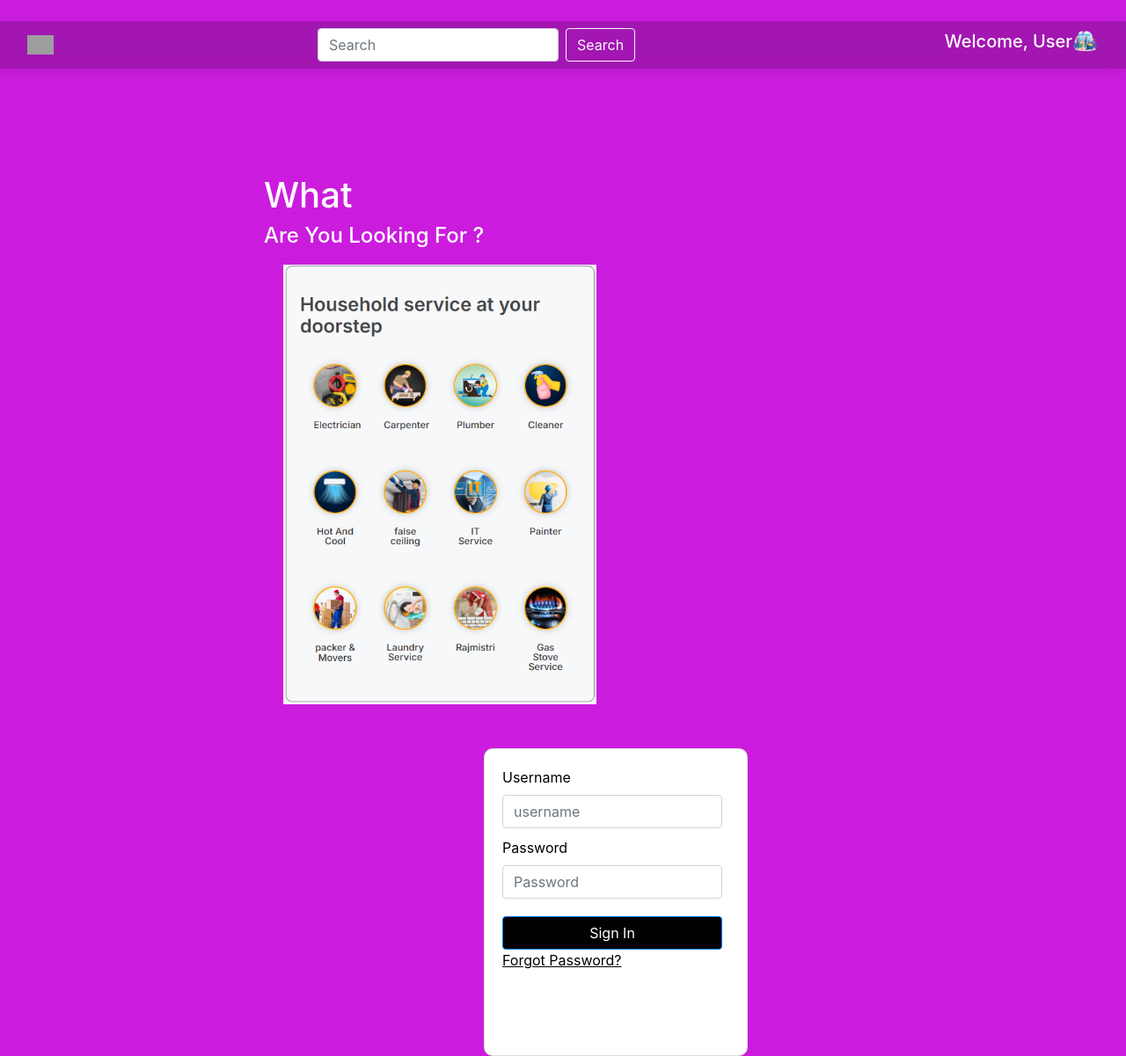
After one commit to Ujj-CodeX/EaseHeaven-2.O, a Python web app: template templates/User_Dash.html in a window 1280 px wide. The commit adds this page. Shown: the whole page at 88% size. Run offline with Jinja, Linux system fonts and the light colour scheme; the template is opened without the code that fills it, so the values that code supplies are empty; some libraries are stand-ins or nearby versions; grey boxes are pictures that could not be loaded.

Commit message:
users dashboard

```diff
--- /dev/null
+++ b/templates/User_Dash.html
@@ -0,0 +1,65 @@
+<!DOCTYPE html>
+    <head>
+        <meta charset="utf-8">
+        <meta http-equiv="X-UA-Compatible" content="IE=edge">
+        <title>EaseHeaven</title>
+        <link rel="icon" type="image/png" hrefhref="{{ url_for('static', filename='icon.png') }}">
+        <meta name="description" content="">
+        <meta name="viewport" content="width=device-width, initial-scale=1">
+        <link href="https://stackpath.bootstrapcdn.com/bootstrap/4.5.2/css/bootstrap.min.css" rel="stylesheet">
+        <link href="https://cdnjs.cloudflare.com/ajax/libs/font-awesome/5.15.4/css/all.min.css" rel="stylesheet">
+        <nav class="navbar navbar-expand-lg navbar-dark mt-4" style="background-color: rgba(0, 0, 0, 0.2); backdrop-filter: blur(8px); -webkit-backdrop-filter: blur(8px); margin: 20px auto; box-shadow: 0 4px 12px rgba(0,0,0,0.1);">
+
+
+        <div class="container-fluid" >
+            <img src="menu.png" onclick="toggleMenu()" style="width:30px;cursor:pointer;">
+
+            <div id="menu" style="display:none;">
+                  <a href="#">Home</a><br>
+                  <a href="#">About</a>
+            </div>
+
+        <form class="d-flex" role="search" style="margin-left: 300px;">
+      <input class="form-control mr-2" type="search" placeholder="Search" aria-label="Search">
+      <button class="btn btn-outline-light" type="submit">Search</button>
+    </form>
+
+    <div class="ml-auto" style="display: flex; align-items: flex-start;">
+        <H5 style="color: white;">Welcome, User</H5>
+        <img src="{{ url_for('static', filename='56.png') }}" alt="Logo" width="30" height="24" class="d-inline-block align-text-top">
+        </div>
+
+        </nav>
+</div>
+
+    </head>
+    <body style="background-color: rgb(203, 28, 222);">
+        <div style="display: flex; align-items: flex-start;">
+        <div class="heading" style=" margin-left: 300px; margin-top: 100px;">
+           <h1 style="color: white;">What</h1>
+           <h4 style="color: white;">Are You Looking For ?</h4>
+           <img src="/EaseHeaven-2.O/static/57.png" style="border-radius: 8px; height: 500px; width: 400px; margin-top: 10px; object-fit: contain;">
+
+        <div class="card" style="height: 350px; width: 300px; margin-left: 250px; margin-top: 50px; border-radius: 10px;">
+            <div class="mb-3" style="width: 250px; margin-left: 20px; margin-top: 20px;">
+                 <label for="username" class="form-label" style="color: black;">Username</label>
+                <input type="username" class="form-control" id="username" placeholder="username">
+                <label for="password" class="form-label" style="color: black; margin-top: 10px;">Password</label>
+                <input type="password" class="form-control" id="Password" placeholder="Password">
+                <button type="button" class="btn btn-primary" style="margin-top: 20px; width: 250px; background-color: black; color: white;" >Sign In</button>
+                <a href="https://example.com" style="text-decoration: underline; color: black; margin-top: 30px;">Forgot Password?</a>
+            </div>
+        </div>
+        </div>
+
+    </div>
+    </body>
+
+    </html>
+
+<script>
+    function toggleMenu(){
+        const menu = document.getElementById('menu');
+        menu.style.display=(menu.style.display="none" ) ?"block": "none";
+    }
+</script>
```
Also changed, not shown: templates/Home.html (+25 -0 lines), static/57.PNG (added).
